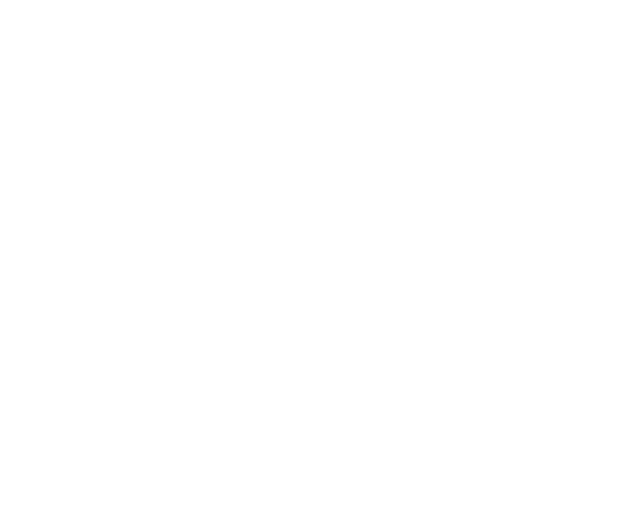
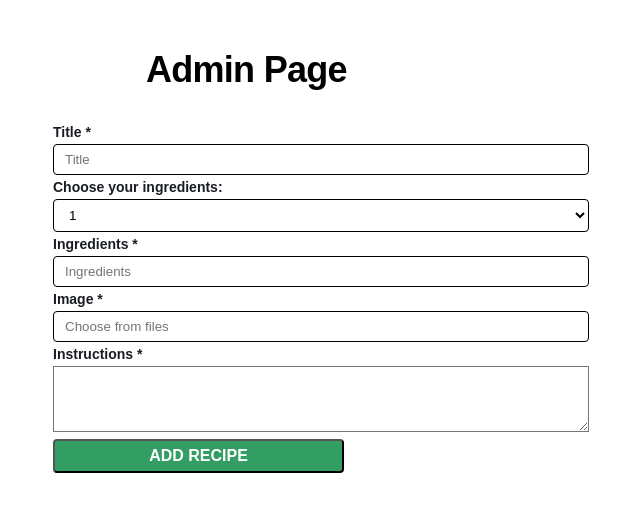
Before and after one commit to AgileGroup6/Agile-Project, a Vue app in the folder client/app/: page /addRecipe in a window 1280 px wide. Before the commit this address had no page. Shown: the top 512 px of the page, without its empty margins (27-667 px from the left). Built offline with nearby package versions, Linux system fonts and the light colour scheme.

Commit message:
Added Add Recipe Page

```diff
--- a/client/app/src/router/index.js
+++ b/client/app/src/router/index.js
@@ -22,26 +22,18 @@ const router = createRouter({
       path: "/admin",
       name: "admin",
       // route level code-splitting
-      // this generates a separate chunk (About.[hash].js) for this route
+      // this generates a separate chunk (Admin.[hash].js) for this route
       // which is lazy-loaded when the route is visited.
       component: () => import("../views/Admin.vue"),
     },
-    // {
-    //   path: "/admin-login",
-    //   name: "admin-login",
-    //   // route level code-splitting
-    //   // this generates a separate chunk (AdminLogin.[hash].js) for this route
-    //   // which is lazy-loaded when the route is visited.
-    //   component: () => import("../views/AdminLogin.vue"),
-    // },
-    // {
-    //   path: "/admin-main",
-    //   name: "admin-main",
-    //   // route level code-splitting
-    //   // this generates a separate chunk (AdminLogin.[hash].js) for this route
-    //   // which is lazy-loaded when the route is visited.
-    //   component: () => import("../admin/admin-main.vue"),
-    // },
+    {
+      path: "/addRecipe",
+      name: "addRecipe",
+      // route level code-splitting
+      // this generates a separate chunk (Admin.[hash].js) for this route
+      // which is lazy-loaded when the route is visited.
+      component: () => import("../views/addRecipe.vue"),
+    },
   ],
 });
 
--- a/client/app/src/views/AddRecipe.vue
+++ b/client/app/src/views/AddRecipe.vue
@@ -0,0 +1,169 @@
+<template>
+    <body>
+        <head>
+            <title>Add Recipe</title>
+        </head>
+
+        <header>
+            <h1 class="title">Admin Page</h1>
+        </header>
+
+        <form>
+          <div class="input">
+          <label class="left-text" for="title">Title *</label>
+          <input class="bar" type="text" name="title" placeholder="Title" required>
+        </div>
+
+        <div class="input">
+            <label class="left-text" for="cars">Choose your ingredients:</label>
+            <select class="bar" name="cars" id="cars">
+                <option v-for="ingredient in ingredients" :key="ingredient.id">{{ ingredient.name }}</option>
+            </select>
+        </div>
+
+
+        <div class="input">
+          <label class="left-text" for="ingredients">Ingredients *</label>
+          <input class="bar" type=text name="ingredients" placeholder="Ingredients" required>
+        </div>
+
+        <div class="input">
+          <label class="left-text" for="ingredients">Image *</label>
+          <input class="bar" type=text name="selectImage" placeholder="Choose from files" required>
+        </div>
+
+        <div class="input">
+            <label class="left-text" for="instructions">Instructions *</label>
+            <textarea id="instructions" name="instructions" rows="4" cols="50"></textarea>
+        </div>
+
+          <button type="button" @click="doLogin" id="button-continue">ADD RECIPE</button>
+        </form>
+    </body>
+  </template>
+
+  <script>
+  export default {
+     data() {
+        return {
+          ingredients: [{id: 1, name:"1"},{id: 2, name: "deadad"},{id: 3, name: "dadawd"},{id: 4, name: "yep"},{id: 4, name:"other"}]
+        }
+     },
+  }
+  </script>
+
+  <style>
+
+    * {
+      font-family: "arial";
+      background-color: #FFFFFF;
+      width: 100%;
+    }
+
+
+    /* .input {
+    background-color: #FFFFFF;
+    margin-bottom: 24px;
+    width: 350px;
+    display: flex;
+    flex-direction: column;
+    align-items: flex-start;
+    align-self: stretch;
+  } */
+
+  .left-text {
+    width: 350px;
+    font-size: 14px;
+    font-weight: 600;
+    line-height: normal;
+    color: #191D23;
+    flex: 1;
+    margin-bottom: 4px;
+  }
+
+  .bar {
+    border-radius: 4px;
+    padding: 7px 11px;
+    display: flex;
+    align-items: center;
+    align-self: stretch;
+    border: 1px solid #000000;
+  }
+
+    .title {
+        font-family: "arial";
+        font-size: 36px;
+        font-weight: 700;
+        line-height: 44px;
+        color: #000000;
+        margin-bottom: 4px;
+        letter-spacing: -0.72px;
+    }
+
+    body {
+      background-color: #FFFFFF;
+      padding: 24px 24px 350px;
+      /* display: flex; */
+      flex-direction: column;
+      align-items: center;
+    }
+
+    .logo {
+      width: 175px;
+      height: 110px;
+      margin-bottom: 24px;
+      margin-left: auto;
+      margin-right: auto;
+    }
+
+    header {
+      margin-bottom: 24px;
+      display: flex;
+      flex-direction: column;
+      align-items: flex-start;
+      width: 350px;
+    }
+
+    h1 {
+      font-weight: 700;
+      line-height: normal;
+      color: #191D23;
+      align-self: stretch;
+      margin-bottom: 8px;
+    }
+
+    .subtitle {
+      font-size: 14px;
+      font-weight: 400;
+      line-height: normal;
+      color: #64748B;
+      align-self: stretch;
+    }
+
+    #button-continue {
+      background-color: #329E63;
+      border-radius: 4px;
+      padding: 6px 12px;
+      display: flex;
+      align-items: center;
+      justify-content: center;
+      width: 291px;
+      font-size: 16px;
+      font-weight: 600;
+      line-height: normal;
+      color: #FFFFFF;
+      text-align: center;
+      transition-duration: 0.4s;
+    }
+
+    #button-continue:hover {
+      box-shadow: 0 12px 16px 0 rgba(0, 0, 0, 0.24), 0 17px 50px 0 rgba(0, 0, 0, 0.19);
+    }
+
+    span {
+      display: block;
+      margin-left: 20px;
+      color: red;
+      font-style: italic;
+    }
+  </style>
--- a/client/app/src/views/AdminLogin.vue
+++ b/client/app/src/views/AdminLogin.vue
@@ -38,8 +38,7 @@ export default {
          if (this.usernameLogin === "" || this.passwordLogin === "") {
             this.emptyFields = true;
          } else {
-            alert("You are now logged in");
-            this.$router.push({ path: '/admin' })
+            this.$router.push({ path: '/addRecipe' })
          }
       },
    }
@@ -114,6 +113,35 @@ export default {
     box-shadow: 0 12px 16px 0 rgba(0, 0, 0, 0.24), 0 17px 50px 0 rgba(0, 0, 0, 0.19);
   }
 
+  .input {
+    background-color: #FFFFFF;
+    margin-bottom: 24px;
+    width: 350px;
+    display: flex;
+    flex-direction: column;
+    align-items: flex-start;
+    align-self: stretch;
+  }
+
+  .bar {
+    border-radius: 4px;
+    padding: 7px 11px;
+    display: flex;
+    align-items: center;
+    align-self: stretch;
+    border: 1px solid #000000;
+  }
+
+  .left-text {
+    width: 350px;
+    font-size: 14px;
+    font-weight: 600;
+    line-height: normal;
+    color: #191D23;
+    flex: 1;
+    margin-bottom: 4px;
+  }
+
   span {
     display: block;
     margin-left: 20px;
```
